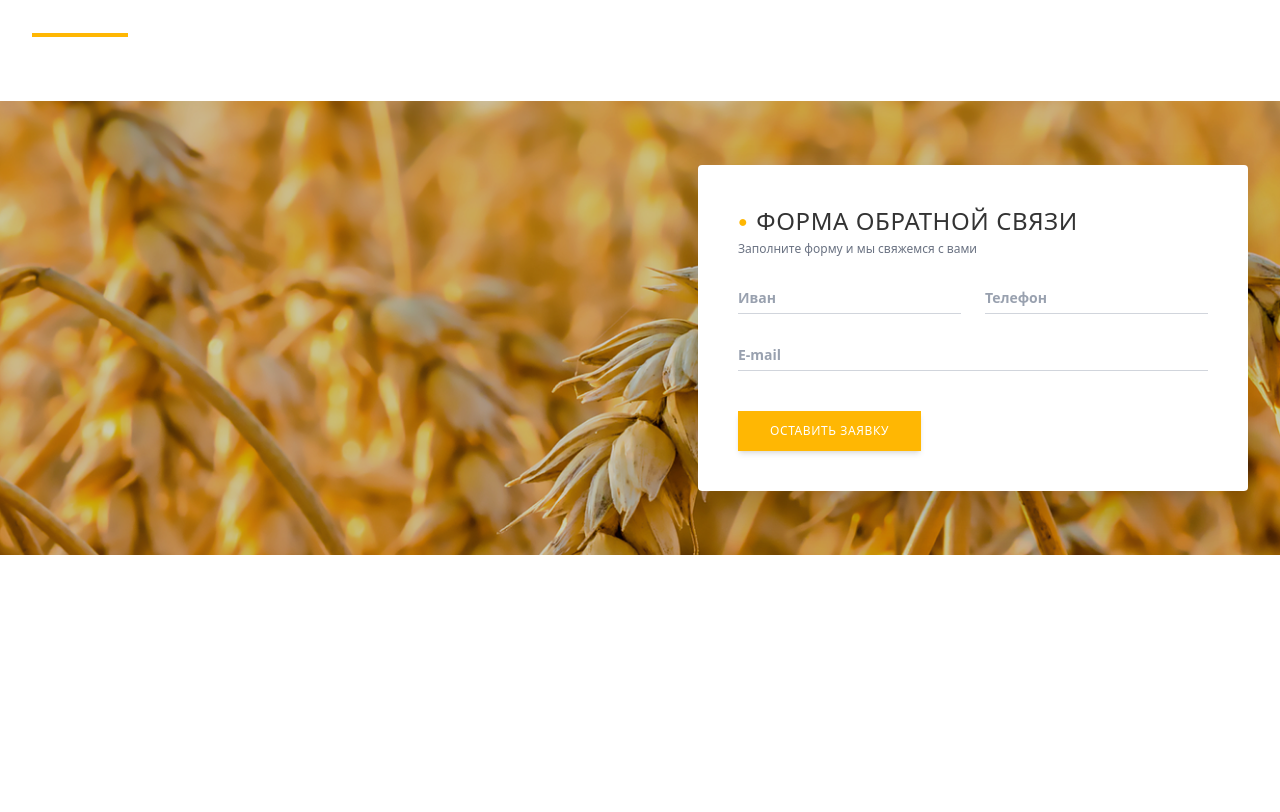
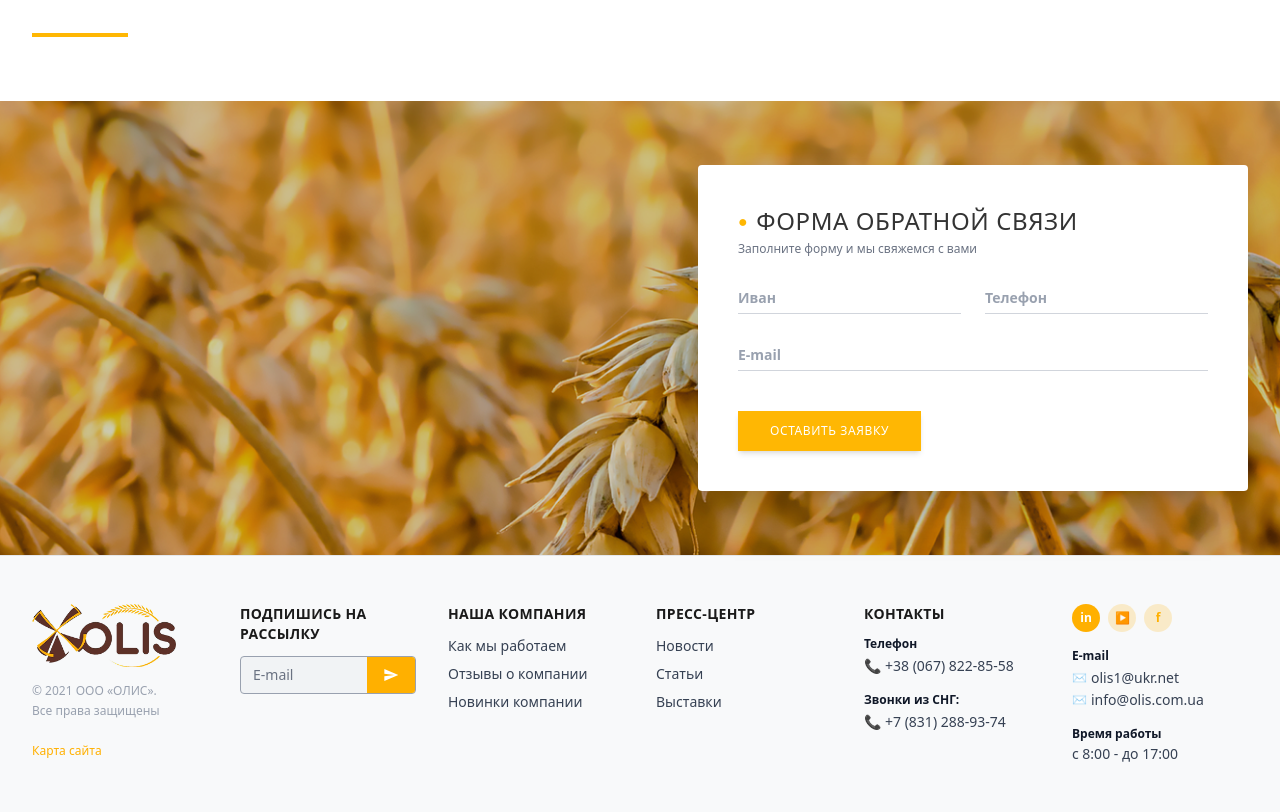
Before and after one commit to kabirovabdullo60-dot/group-work-2222, a website: page src/page5.html in a window 1280 px wide. Shown: the part 3575-4387 px from the top of the page. Before the commit the page ends 4130 px from the top, so only its background shows below. Drawn offline with Linux system fonts and the light colour scheme.

Commit message:
the footer on page5

```diff
--- a/src/page5.html
+++ b/src/page5.html
@@ -418,5 +418,99 @@
 
   </div>
 </div>
+
+<footer class="w-full bg-[#F8F9FA] text-[#1A1A1A] py-12 px-4 md:px-8 border-t border-gray-200 font-sans">
+  <div class="max-w-7xl mx-auto grid grid-cols-1 sm:grid-cols-2 md:grid-cols-3 lg:grid-cols-6 gap-8 items-start">
+
+    <div class="flex flex-col space-y-4">
+      <div class="w-36">
+        <img src="./images_abdu/Слой 0 1.png" alt="" class="w-full h-auto object-contain" />
+      </div>
+      <div class="text-xs text-gray-400 space-y-1">
+        <p>© 2021 ООО «ОЛИС».</p>
+        <p>Все права защищены</p>
+      </div>
+      <a href="#" class="text-xs text-[#FFB000] hover:underline transition-colors mt-2 block">Карта сайта</a>
+    </div>
+
+    <div class="flex flex-col space-y-3">
+      <h4 class="font-bold text-sm uppercase tracking-wide">Подпишись на рассылку</h4>
+      <form class="flex w-full max-w-xs border border-gray-400 rounded-sm overflow-hidden bg-[#F1F3F5]">
+        <input
+          type="email"
+          placeholder="E-mail"
+          class="w-full px-3 py-2 text-sm bg-transparent placeholder-gray-500 focus:outline-none text-gray-900 font-medium"
+        />
+        <button type="submit" class="bg-[#FFB000] hover:bg-[#e09b00] text-white px-4 flex items-center justify-center transition-colors">
+          <svg class="w-4 h-4" fill="currentColor" viewBox="0 0 24 24">
+            <path d="M2.01 21L23 12 2.01 3 2 10l15 2-15 2z" />
+          </svg>
+        </button>
+      </form>
+    </div>
+
+    <div class="flex flex-col space-y-3">
+      <h4 class="font-bold text-sm uppercase tracking-wide">Наша компания</h4>
+      <ul class="space-y-2 text-sm text-gray-700 font-light">
+        <li><a href="#" class="hover:text-[#FFB000] transition-colors">Как мы работаем</a></li>
+        <li><a href="#" class="hover:text-[#FFB000] transition-colors">Отзывы о компании</a></li>
+        <li><a href="#" class="hover:text-[#FFB000] transition-colors">Новинки компании</a></li>
+      </ul>
+    </div>
+
+    <div class="flex flex-col space-y-3">
+      <h4 class="font-bold text-sm uppercase tracking-wide">Пресс-центр</h4>
+      <ul class="space-y-2 text-sm text-gray-700 font-light">
+        <li><a href="#" class="hover:text-[#FFB000] transition-colors">Новости</a></li>
+        <li><a href="#" class="hover:text-[#FFB000] transition-colors">Статьи</a></li>
+        <li><a href="#" class="hover:text-[#FFB000] transition-colors">Выставки</a></li>
+      </ul>
+    </div>
+
+    <div class="flex flex-col space-y-3">
+      <h4 class="font-bold text-sm uppercase tracking-wide">Контакты</h4>
+
+      <div class="space-y-1">
+        <span class="text-xs font-bold text-gray-900 block">Телефон</span>
+        <a href="tel:+380678228558" class="text-sm text-gray-700 hover:text-[#FFB000] flex items-center gap-1 transition-colors">
+          <span class="text-[#FFB000]">📞</span> +38 (067) 822-85-58
+        </a>
+      </div>
+
+      <div class="space-y-1 pt-1">
+        <span class="text-xs font-bold text-gray-900 block">Звонки из СНГ:</span>
+        <a href="tel:+78312889374" class="text-sm text-gray-700 hover:text-[#FFB000] flex items-center gap-1 transition-colors">
+          <span class="text-[#FFB000]">📞</span> +7 (831) 288-93-74
+        </a>
+      </div>
+    </div>
+
+    <div class="flex flex-col space-y-4">
+      <div class="flex items-center space-x-2">
+        <a href="#" class="w-7 h-7 rounded-full bg-[#FFB000] hover:bg-[#e09b00] flex items-center justify-center text-white text-xs font-bold transition-all transform hover:scale-105">in</a>
+        <a href="#" class="w-7 h-7 rounded-full bg-[#FFB000]/20 hover:bg-[#FFB000]/40 flex items-center justify-center text-[#FFB000] text-xs transition-all transform hover:scale-105">▶</a>
+        <a href="#" class="w-7 h-7 rounded-full bg-[#FFB000]/20 hover:bg-[#FFB000]/40 flex items-center justify-center text-[#FFB000] font-bold text-xs transition-all transform hover:scale-105">f</a>
+      </div>
+
+      <div class="space-y-1">
+        <span class="text-xs font-bold text-gray-900 block">E-mail</span>
+        <div class="text-sm text-gray-700 space-y-0.5">
+          <a href="mailto:olis1@ukr.net" class="hover:text-[#FFB000] flex items-center gap-1 transition-colors">
+            <span class="text-gray-400 text-xs">✉</span> olis1@ukr.net
+          </a>
+          <a href="mailto:info@olis.com.ua" class="hover:text-[#FFB000] flex items-center gap-1 transition-colors">
+            <span class="text-gray-400 text-xs">✉</span> info@olis.com.ua
+          </a>
+        </div>
+      </div>
+
+      <div class="space-y-0.5">
+        <span class="text-xs font-bold text-gray-900 block">Время работы</span>
+        <p class="text-sm text-gray-700 font-light">с 8:00 - до 17:00</p>
+      </div>
+    </div>
+
+  </div>
+</footer>
 </body>
 </html>
```
